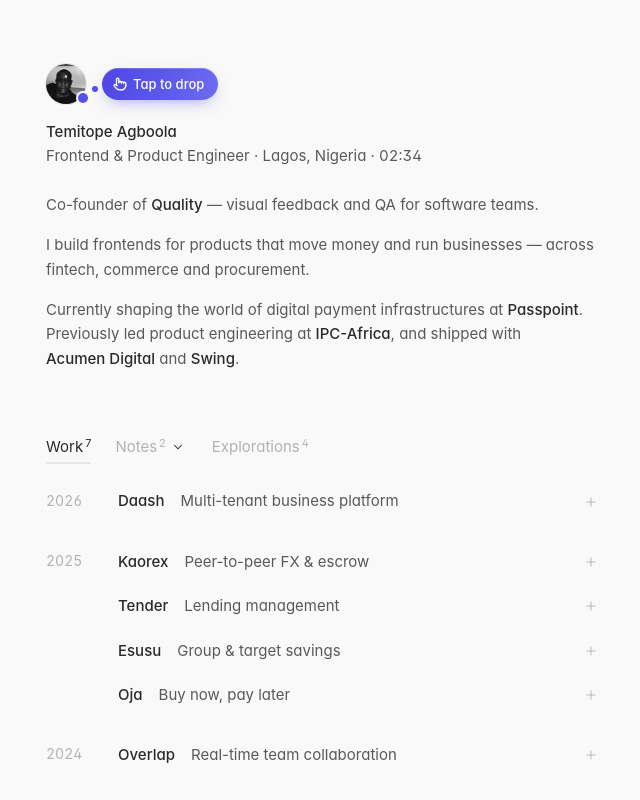
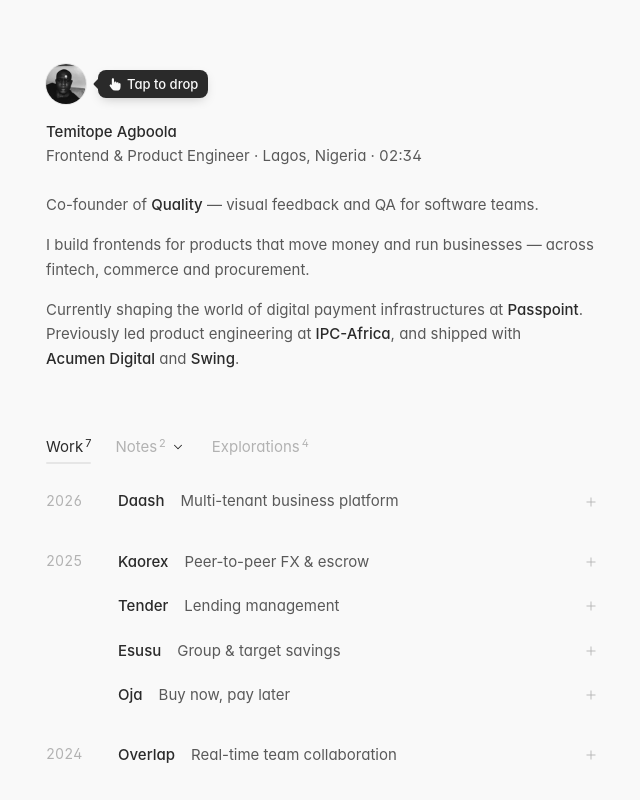
Before and after one commit to kaiser54/temitope-portfolio, a React (Vite) app in the folder apps/web/: page / in a window 1280 px wide. Shown: the top 800 px of the page, without its empty margins (318-958 px from the left). Built offline with nearby package versions, Linux system fonts and the light colour scheme.

Commit message:
Restyle the avatar hint as a callout and enlarge the avatar grab areas

```diff
--- a/apps/web/src/components/AvatarHint.tsx
+++ b/apps/web/src/components/AvatarHint.tsx
@@ -1,21 +1,24 @@
 import { AnimatePresence, m } from 'motion/react'
-import { Pointer } from 'lucide-react'
 import { useEffect, useState } from 'react'
 import { prefersReducedMotion } from '../motion'
 
 const SEEN = 'avatar-hint-seen'
 
-/** Thought-bubble pop: each piece springs in after the last. */
-const pop = (delay: number) => ({
-  initial: { opacity: 0, scale: 0.4 },
-  animate: { opacity: 1, scale: 1, transition: { type: 'spring' as const, visualDuration: 0.35, bounce: 0.45, delay } },
-  exit: { opacity: 0, scale: 0.6, transition: { duration: 0.12 } },
-})
+/** Filled pointing hand, drawn for this hint (16×16). */
+function TapHand() {
+  return (
+    <svg width="14" height="14" viewBox="0 0 16 16" aria-hidden>
+      <path
+        fill="currentColor"
+        d="M6.75 1.5c.69 0 1.25.56 1.25 1.25V7h.25V6.25a1.25 1.25 0 0 1 2.5 0V7h.1a1.2 1.2 0 0 1 2.4.25V8a1.13 1.13 0 0 1 2.25.25V11a4.5 4.5 0 0 1-4.5 4.5H9.2a4.5 4.5 0 0 1-3.6-1.8L3.1 10.4a1.3 1.3 0 0 1 2-1.6l.4.5V2.75c0-.69.56-1.25 1.25-1.25Z"
+      />
+    </svg>
+  )
+}
 
 /**
- * "Tap to drop" bubble beside the avatar, hinting at the catapult (components/catapult.ts).
- * Client-only (never in the prerendered HTML), shown until the avatar is first used, then remembered.
- * `show` lets the parent hide it the moment the avatar is pressed.
+ * "Tap to drop": a callout beside the avatar pointing at it, hinting at the catapult (components/catapult.ts).
+ * Client-only (never in the prerendered HTML), shown until the avatar is first used, then remembered. `show` lets the parent hide it the moment the avatar is pressed.
  */
 export function AvatarHint({ show, onDrop }: { show: boolean; onDrop: () => void }) {
   const [eligible, setEligible] = useState(false)
@@ -35,23 +38,27 @@ export function AvatarHint({ show, onDrop }: { show: boolean; onDrop: () => void
     <AnimatePresence>
       {eligible && show && (
         <span className="avatar-hint" key="hint">
-          <m.span className="avatar-hint-dot" data-size="lg" {...pop(0)} />
-          <m.span className="avatar-hint-dot" data-size="sm" {...pop(0.07)} />
           <m.button
             type="button"
-            className="avatar-hint-pill"
+            className="avatar-hint-callout"
             style={{ originX: 0, originY: 0.5 }}
-            {...pop(0.14)}
+            initial={{ opacity: 0, x: -6, scale: 0.94 }}
+            animate={{ opacity: 1, x: 0, scale: 1 }}
+            exit={{ opacity: 0, x: -4, scale: 0.96, transition: { duration: 0.12 } }}
+            transition={{ type: 'spring', visualDuration: 0.35, bounce: 0.3 }}
             onPointerDown={(e) => e.stopPropagation()} // don't start a drag on the avatar underneath
             onClick={onDrop}
           >
+            <svg className="avatar-hint-tail" width="6" height="12" viewBox="0 0 6 12" aria-hidden>
+              <path d="M6 0v12L1.06 7.06a1.5 1.5 0 0 1 0-2.12Z" fill="currentColor" />
+            </svg>
             <m.span
               aria-hidden
               className="avatar-hint-hand"
-              animate={{ scale: [1, 0.82, 1], y: [0, 1.5, 0] }}
-              transition={{ duration: 0.5, times: [0, 0.35, 1], repeat: Infinity, repeatDelay: 1.8, delay: 1 }}
+              animate={{ scale: [1, 0.8, 1], y: [0, 1.5, 0] }}
+              transition={{ duration: 0.5, times: [0, 0.35, 1], repeat: Infinity, repeatDelay: 1.9, delay: 0.8 }}
             >
-              <Pointer size={14} strokeWidth={2.25} />
+              <TapHand />
             </m.span>
             Tap to drop
           </m.button>
--- a/apps/web/src/index.css
+++ b/apps/web/src/index.css
@@ -472,36 +472,37 @@ html {
 }
 .og-image[data-loaded] { opacity: 1; }
 
-/* Avatar: an invisible 8px hit area around the photo (an <img> can't carry it, so its wrapper does) */
+/* Avatar: an invisible 20px hit area around the photo (an <img> can't carry it, so its wrapper does) */
 .avatar-hit { position: relative; display: block; width: fit-content; cursor: grab; touch-action: none; }
 @media (prefers-reduced-motion: reduce) { .avatar-hit { cursor: auto; } }
 
-/* "Tap to drop" hint beside the avatar (components/AvatarHint.tsx): a thought-bubble trail into a pill */
-.avatar-hint { position: absolute; left: 0; top: 0; pointer-events: none; --hint: #5550e8; }
-.avatar-hint-dot { position: absolute; border-radius: 9999px; background: var(--hint); }
-.avatar-hint-dot[data-size="lg"] { width: 10px; height: 10px; left: 32px; top: 29px; box-shadow: 0 0 0 2px var(--bg); }
-.avatar-hint-dot[data-size="sm"] { width: 6px; height: 6px; left: 46px; top: 22px; }
-.avatar-hint-pill {
+/* "Tap to drop" hint (components/AvatarHint.tsx): a callout pointing at the avatar,
+   in the page's own ink (inverted), so it reads as part of the site */
+.avatar-hint { position: absolute; inset: 0; pointer-events: none; }
+.avatar-hint-callout {
   position: absolute;
-  left: 56px;
-  top: 4px;
+  left: 52px;
+  top: 50%;
+  margin-top: -14px;
   display: inline-flex;
   align-items: center;
   gap: 6px;
-  height: 32px;
-  padding: 0 14px 0 11px;
-  border-radius: 9999px;
+  height: 28px;
+  padding: 0 10px 0 9px;
+  border-radius: 8px;
   white-space: nowrap;
   font-size: 13px;
   font-weight: 500;
   line-height: 1;
-  color: #fff;
-  background: linear-gradient(100deg, #4f46e5 0%, #5c59ed 55%, #6e6bf2 100%);
-  box-shadow: 0 6px 16px -6px rgb(79 70 229 / 0.55), inset 0 1px 0 rgb(255 255 255 / 0.18);
+  color: var(--bg);
+  background: var(--fg);
+  box-shadow: 0 4px 12px -4px rgb(0 0 0 / 0.25);
   pointer-events: auto;
   cursor: pointer;
 }
-.avatar-hint-pill:focus-visible { outline: 2px solid var(--fg); outline-offset: 2px; }
+.avatar-hint-callout:focus-visible { outline: 2px solid var(--fg); outline-offset: 2px; }
+/* the pointer: same ink as the callout, aimed at the avatar */
+.avatar-hint-tail { position: absolute; left: -5px; top: 8px; color: var(--fg); }
 .avatar-hint-hand { display: grid; }
 
 /* ---------- Avatar catapult (components/catapult.ts) ---------- */
@@ -517,8 +518,8 @@ html {
   touch-action: none;
   will-change: transform;
 }
-/* Large invisible grab area (120px across) on the flying copy only; the avatar in the header keeps its own. */
-.catapult-ball::before { content: ""; position: absolute; inset: -40px; border-radius: 9999px; }
+/* Large invisible grab area (220px across) on the flying copy only; the avatar in the header keeps its own. */
+.catapult-ball::before { content: ""; position: absolute; inset: -90px; border-radius: 9999px; }
 .catapult-ball-photo {
   position: relative;
   display: block;
@@ -539,7 +540,7 @@ html {
 /* the real words stay in the page (and in React's DOM), just invisible while their copies fly */
 ::highlight(catapult-scattered) { color: transparent; }
 .is-slinging, .is-slinging * { user-select: none; -webkit-user-select: none; cursor: grabbing !important; }
-.avatar-hit::before { content: ""; position: absolute; inset: -8px; border-radius: 9999px; }
+.avatar-hit::before { content: ""; position: absolute; inset: -20px; border-radius: 9999px; }
 
 /* Avatar: hairline ring so the photo's dark edges hold their shape on both themes */
 .avatar {
```
